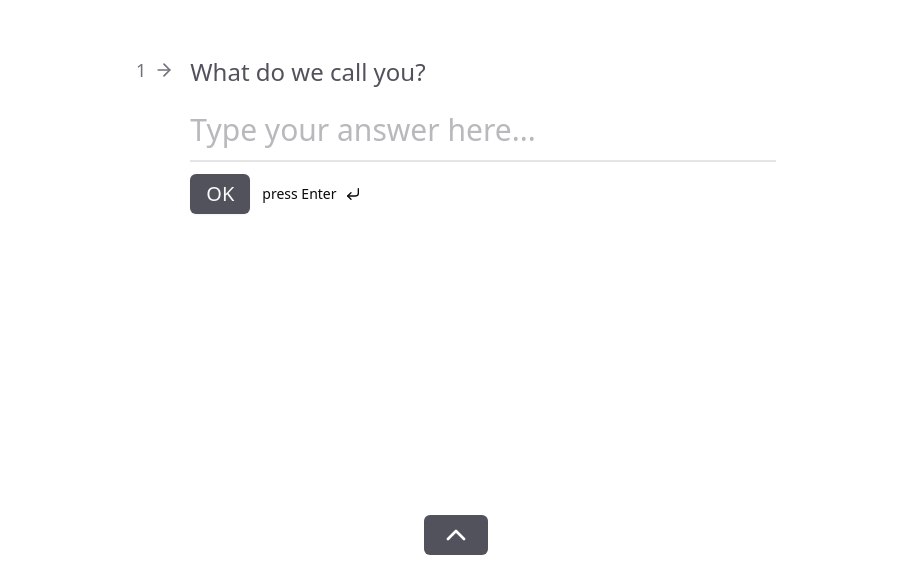
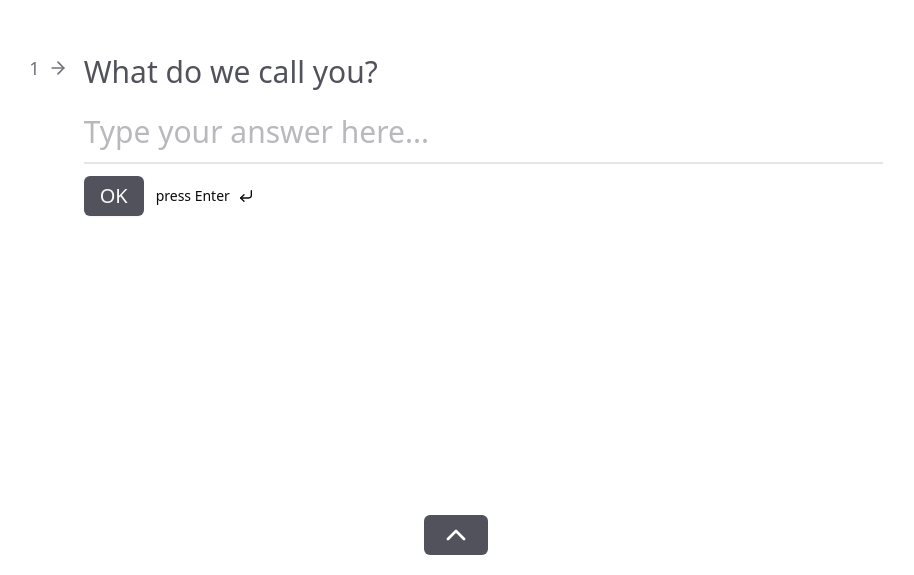
Before and after one commit to Amkr1997/messold-form, a React (Vite) app in the folder client/: page / in a window 1280 px wide. Shown: the part 225-800 px from the top of the page, without its empty margins (184-1098 px from the left). Built offline with nearby package versions, Linux system fonts and the light colour scheme.

Commit message:
chore: changed some responsive styles

```diff
--- a/client/src/components/Form/Questions.tsx
+++ b/client/src/components/Form/Questions.tsx
@@ -66,16 +66,16 @@ const Questions = () => {
   return (
     <>
       <section className="h-screen">
-        <div className="w-full h-9/10 flex items-center justify-center py-4">
+        <div className="w-full h-7/10 sm:h-9/10 flex items-center justify-center py-4">
           {index <= questionBank.length - 1 ? (
             <>
-              <div className="w-full sm:w-2/3 md:w-1/2 px-6 sm:px-0 flex items-start gap-4">
+              <div className="w-full md:w-2/3 px-6 sm:px-0 flex items-start gap-4">
                 <div className="grow-0 flex items-center gap-2">
                   <span className="text-lg text-zinc-500">{index + 1}</span>
                   <ArrowRight size={20} className="text-zinc-500" />
                 </div>
                 <div className="grow-1 w-full flex flex-col items-start">
-                  <h1 className="w-full text-2xl text-zinc-600">
+                  <h1 className="w-full text-2xl sm:text-4xl lg:text-3xl text-zinc-600">
                     {questionBank[index].title}
                   </h1>
                   <div className="py-3 w-full">
@@ -89,23 +89,6 @@ const Questions = () => {
                         onKeyDown={handleKey}
                       />
                     ) : (
-                      // <select
-                      //   id="selectedAns"
-                      //   className="w-full outline-0 border-b-2 focus:border-b-zinc-600 py-3 transition duration-100 text-2xl sm:text-xl text-zinc-500"
-                      //   onChange={(e) => setValue(e.target.value)}
-                      // >
-                      //   {questionBank[index].options?.map((opt, index) => {
-                      //     return (
-                      //       <option
-                      //         key={index}
-                      //         value={opt}
-                      //         className="py-5 bg-gray-300 border-2 hover:bg-gray-200"
-                      //       >
-                      //         {opt}
-                      //       </option>
-                      //     );
-                      //   })}
-                      // </select>
                       <Select onValueChange={(val) => setValue(val)}>
                         <SelectTrigger className="w-full outline-0 border-0 rounded-none border-b-2 focus:border-b-zinc-600 py-3 transition duration-100 text-2xl sm:text-xl text-zinc-500">
                           <SelectValue
@@ -158,7 +141,7 @@ const Questions = () => {
           )}
         </div>
 
-        <div className="h-1/10 w-full flex items-center justify-center gap-3">
+        <div className="h-3/10 sm:h-1/10 w-full flex items-center justify-center gap-3">
           {index <= questionBank.length - 1 && (
             <>
               <button
```
